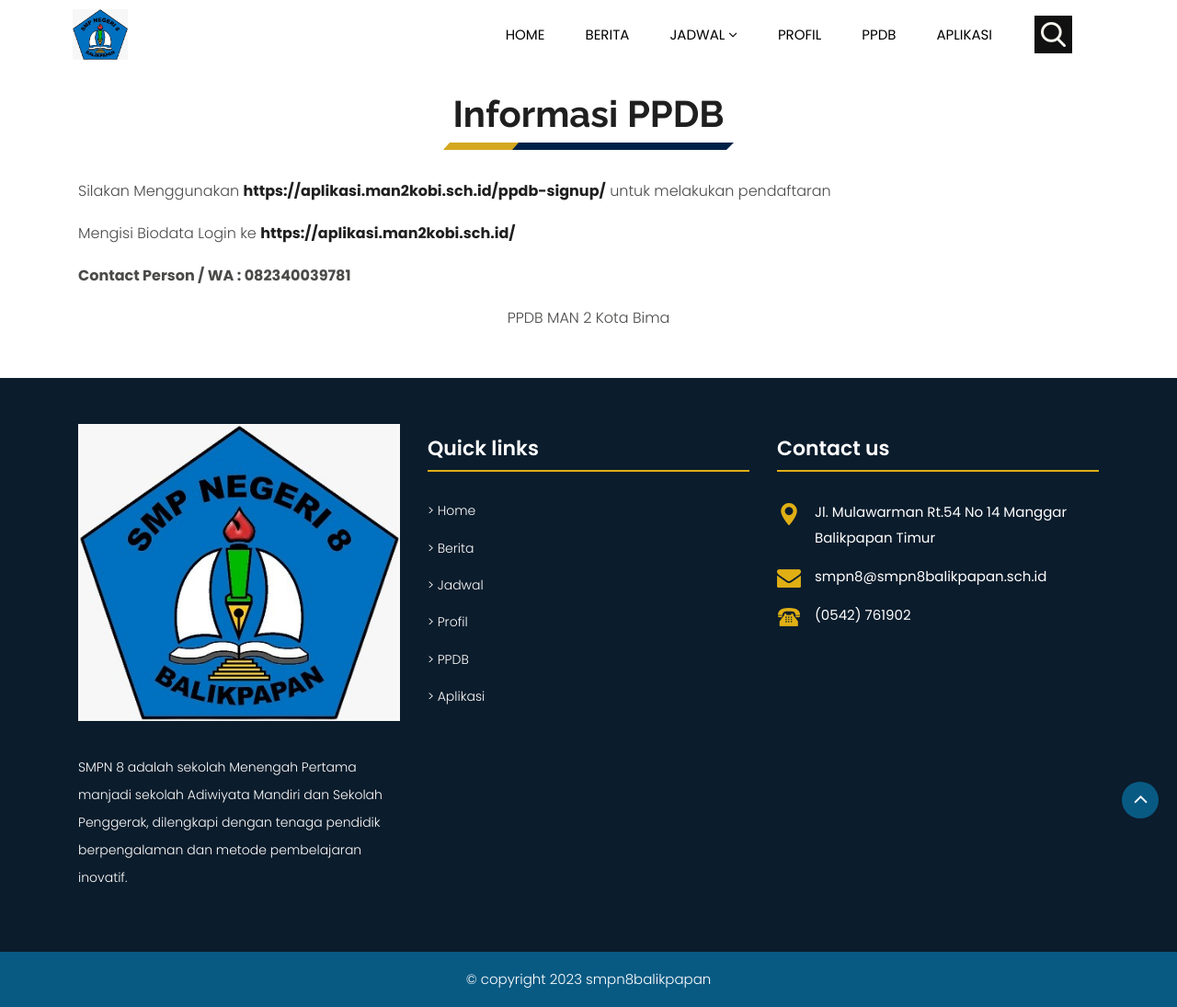
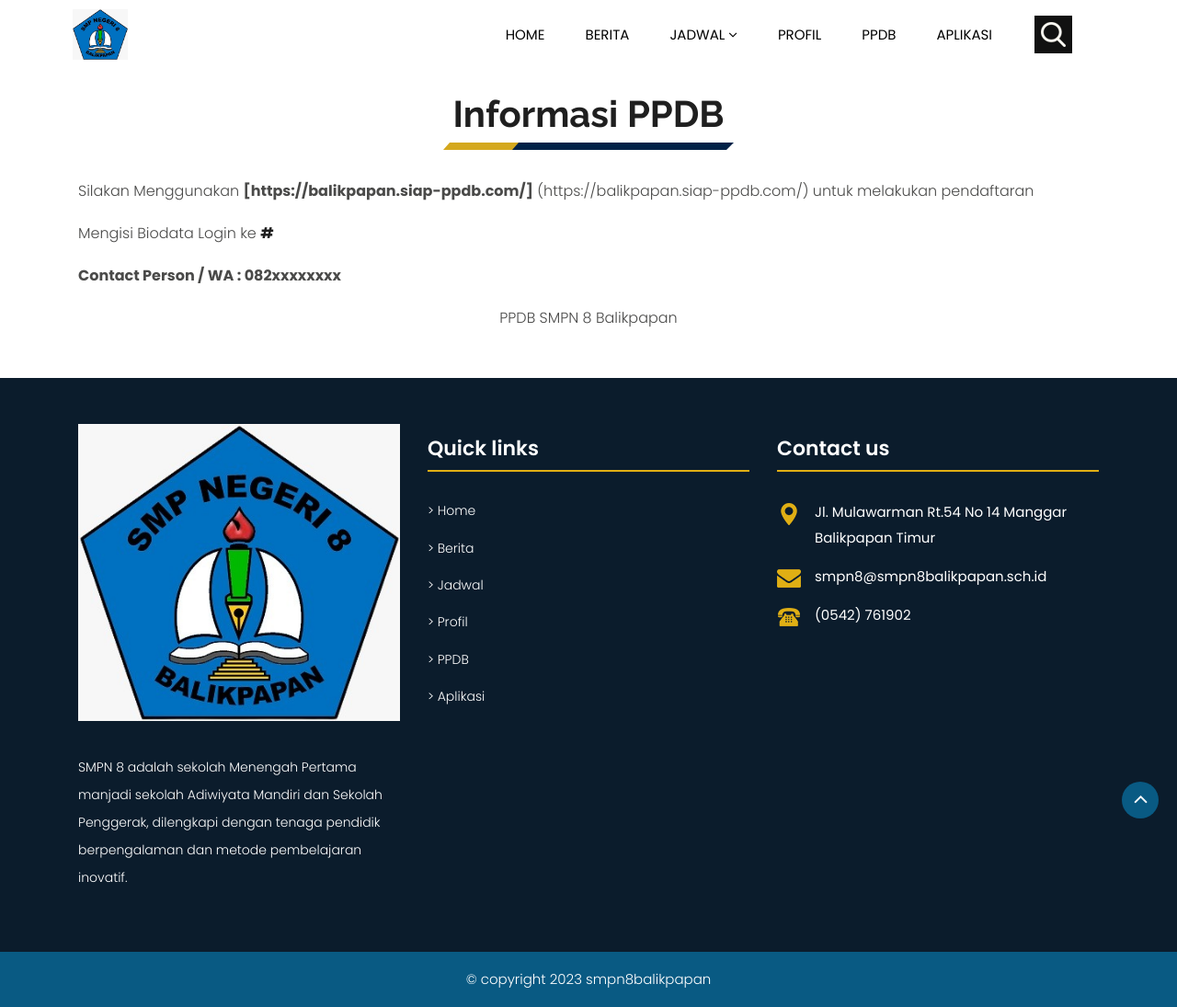
Before and after one commit to yokowasis/school-perfect-learns-smpn8balikpapan, a Jekyll site: the page built from pages/ppdb.md, in a window 1280 px wide. Shown: the whole page at 92% size. Built offline with Jekyll 4.4.1, drawn with Linux system fonts in a browser that asks for light colours.

Commit message:
Update ppdb.md

```diff
--- a/pages/ppdb.md
+++ b/pages/ppdb.md
@@ -4,11 +4,11 @@
 
 # Informasi PPDB
 
-Silakan Menggunakan **[https://aplikasi.man2kobi.sch.id/ppdb-signup/](https://aplikasi.man2kobi.sch.id/ppdb-signup/)** untuk melakukan pendaftaran
+Silakan Menggunakan **[https://balikpapan.siap-ppdb.com/]** (https://balikpapan.siap-ppdb.com/) untuk melakukan pendaftaran
 
-Mengisi Biodata Login ke **[https://aplikasi.man2kobi.sch.id/](https://aplikasi.man2kobi.sch.id/)**
+Mengisi Biodata Login ke **[#](#)**
 
-**Contact Person / WA : 082340039781**
+**Contact Person / WA : 082xxxxxxxx**
 
-PPDB MAN 2 Kota Bima
+PPDB SMPN 8 Balikpapan
 {: style="text-align:center"}
```
